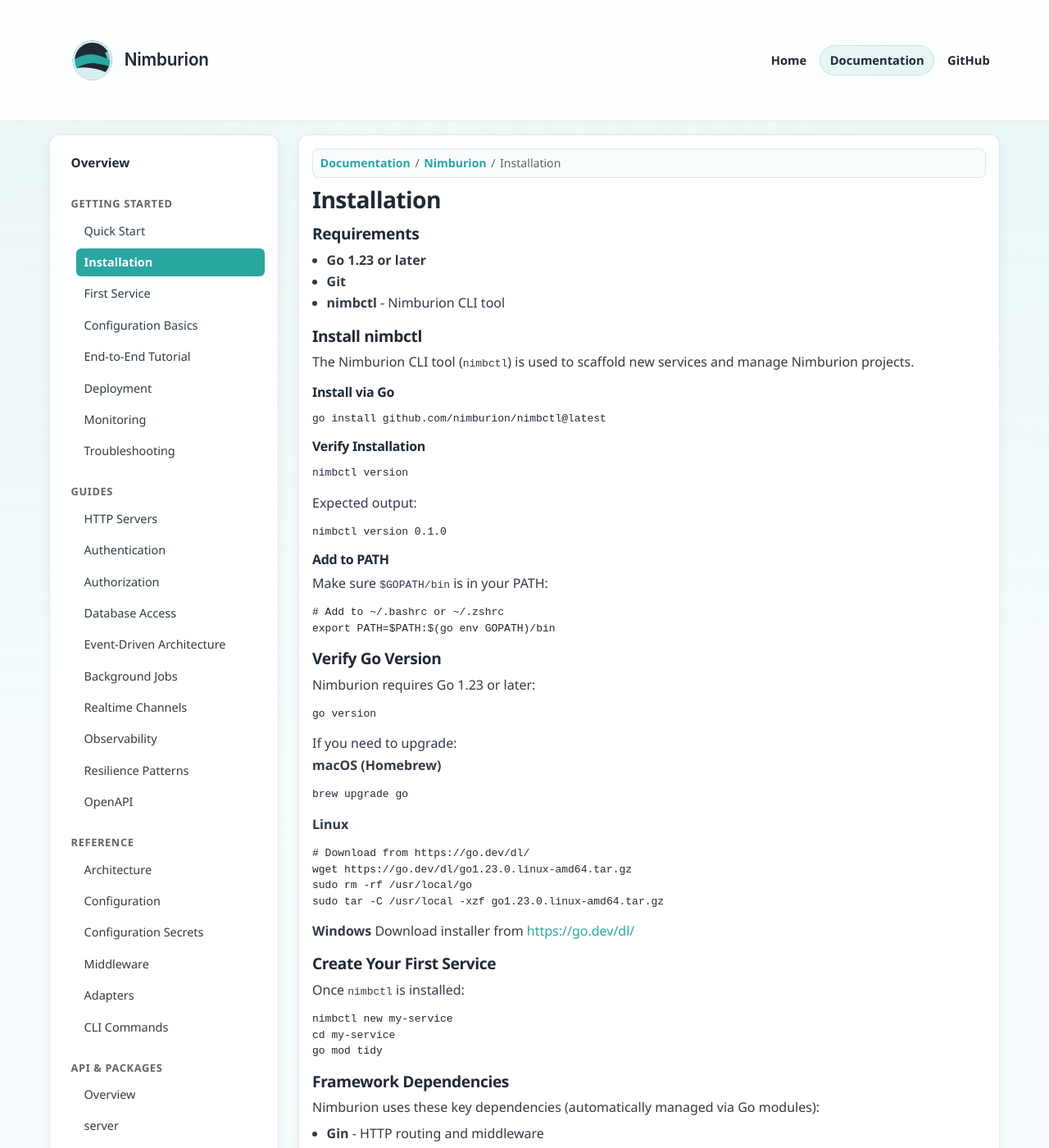
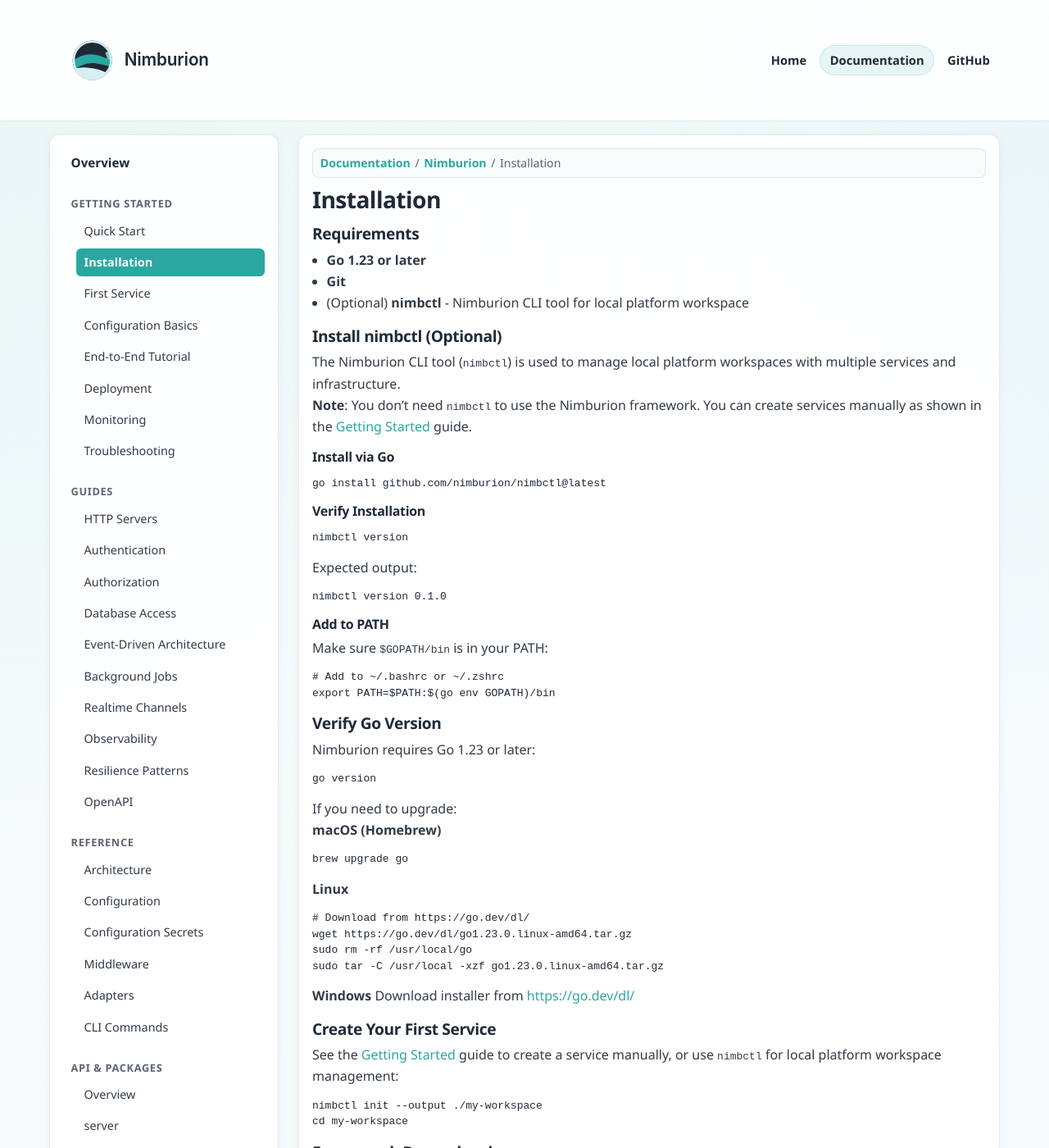
Before and after one commit to nimburion/nimburion.github.io, a Jekyll site: the page built from documentation/nimburion/getting-started/installation.md, in a window 1280 px wide and 1400 px high. Shown: the whole window at 82% size. Built offline with Jekyll 4.4.1, drawn with Linux system fonts in a browser that asks for light colours.

Commit message:
docs: clarify nimbctl as optional workspace tool
Make clear that nimbctl is for workspace management, not required
for using the Nimburion framework

````diff
--- a/documentation/nimburion/getting-started/installation.md
+++ b/documentation/nimburion/getting-started/installation.md
@@ -10,11 +10,13 @@
 
 - **Go 1.23 or later**
 - **Git**
-- **nimbctl** - Nimburion CLI tool
+- (Optional) **nimbctl** - Nimburion CLI tool for local platform workspace
 
-## Install nimbctl
+## Install nimbctl (Optional)
 
-The Nimburion CLI tool (`nimbctl`) is used to scaffold new services and manage Nimburion projects.
+The Nimburion CLI tool (`nimbctl`) is used to manage local platform workspaces with multiple services and infrastructure.
+
+**Note**: You don't need `nimbctl` to use the Nimburion framework. You can create services manually as shown in the [Getting Started](/documentation/nimburion/getting-started/) guide.
 
 ### Install via Go
 
@@ -70,12 +72,11 @@
 
 ## Create Your First Service
 
-Once `nimbctl` is installed:
+See the [Getting Started](/documentation/nimburion/getting-started/) guide to create a service manually, or use `nimbctl` for local platform workspace management:
 
 ```bash
-nimbctl new my-service
-cd my-service
-go mod tidy
+nimbctl init --output ./my-workspace
+cd my-workspace
 ```
 
 ## Framework Dependencies
````
